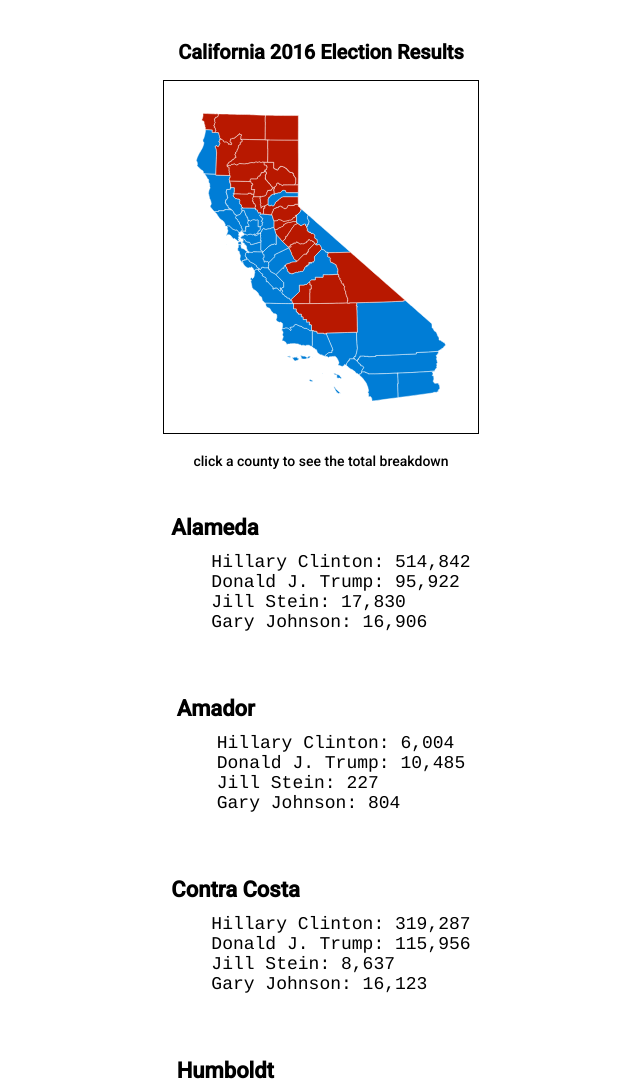
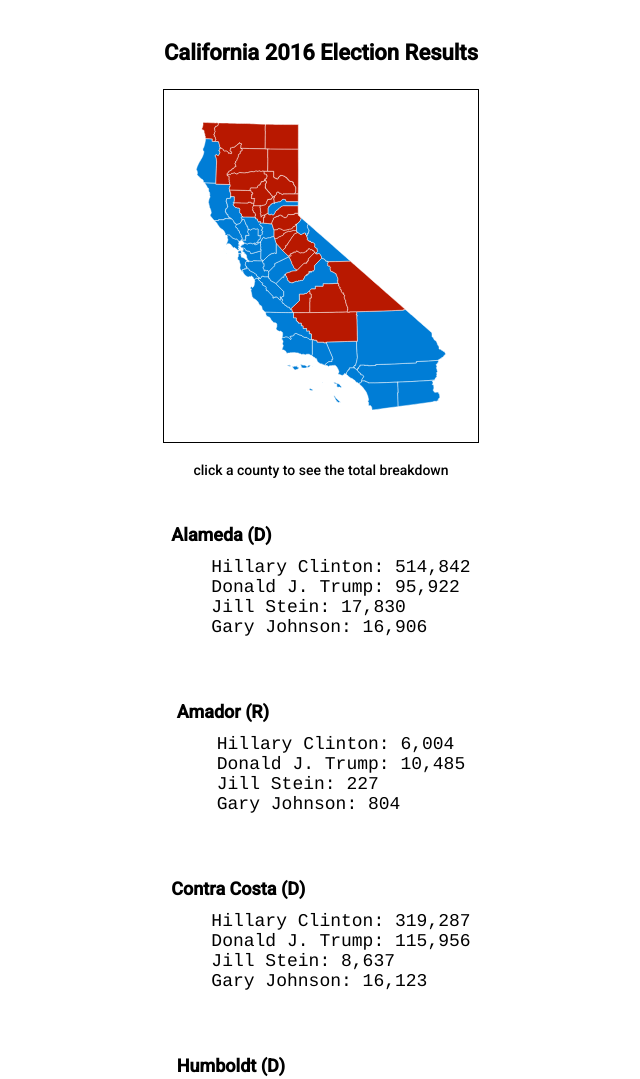
Before and after one commit to rekhers/california-elections, a website built with Parcel: page src/index.html in a window 1280 px wide. Shown: the top 1079 px of the page, without its empty margins (319-959 px from the left). Built offline with nearby package versions, Linux system fonts and the light colour scheme.

Commit message:
add winning letter to county names

```diff
--- a/package.json
+++ b/package.json
@@ -6,7 +6,7 @@
   "scripts": {
     "start": "parcel src/index.html",
     "watch": "parcel watch src/data/** -d  dist/data/",
-    "build": "npm run start && npm run watch"
+    "build": "yarn start && yarn watch"
   },
   "dependencies": {
     "babel-polyfill": "^6.26.0",
--- a/src/js/map.js
+++ b/src/js/map.js
@@ -1,5 +1,6 @@
 import * as d3 from "d3";
 import { getColor } from "./color"
+import { whoWon } from "./winner"
 
 export function buildMap(data) {
     d3.select(".svg-ca")
@@ -16,16 +17,6 @@ export function buildMap(data) {
    })
 
    d3.selectAll("path")
-    //  .on("mouseover", () => {
-    //    d3.select(d3.event.target)
-    //    .raise()
-    //    .classed('active', true);
-    //  })
-    //  .on("mouseout", () => {
-    //    d3.select(d3.event.target)
-    //    .lower()
-    //    .classed('active', false);
-    //  })
      .on("click", () => {
 
         d3.selectAll("path")
@@ -64,9 +55,10 @@ export function buildMap(data) {
  function buildCards(county) {
     const cardContainer = document.querySelector(".l-card");
     const card = document.createElement('div');
+    const winningLetter = whoWon(county).charAt(0,1).toUpperCase();
     cardContainer.appendChild(card);
     card.innerHTML = `<div class="c-card__content c-card__content--${county[0].fips}">
-    <h4 class="c-card__title"> ${county[0].name} </h4>
+    <h4 class="c-card__title"> ${county[0].name} <span>(${winningLetter})</span> </h4>
     <ul class="c-card__list">
      <li> ${county[0].votes[0].candidate}: ${numberWithCommas(county[0].votes[0].votes)}  </li>
      <li> ${county[0].votes[1].candidate}: ${numberWithCommas(county[0].votes[1].votes)}  </li>
--- a/src/scss/base.scss
+++ b/src/scss/base.scss
@@ -15,9 +15,9 @@ body {
 }
 
 h1 {
-    margin: 32px 0 16px 0;
+    margin: 32px 0 24px 0;
     text-align: center;
-    font-size: 20px;
+    font-size: 22px;
 }
 
 .svg-ca {
@@ -68,6 +68,7 @@ path {
 .c-card__title {
     padding: 0;
     margin: 12px 0;
+    font-size: 18px;
 }
 
 
@@ -76,6 +77,11 @@ path {
 }
 
 
+.l-caption {
+    margin: 0;
+    padding: 0;
+}
+
 .c-caption {
     font-size: 14px;
 }
```
Also changed, not shown: README.md.
